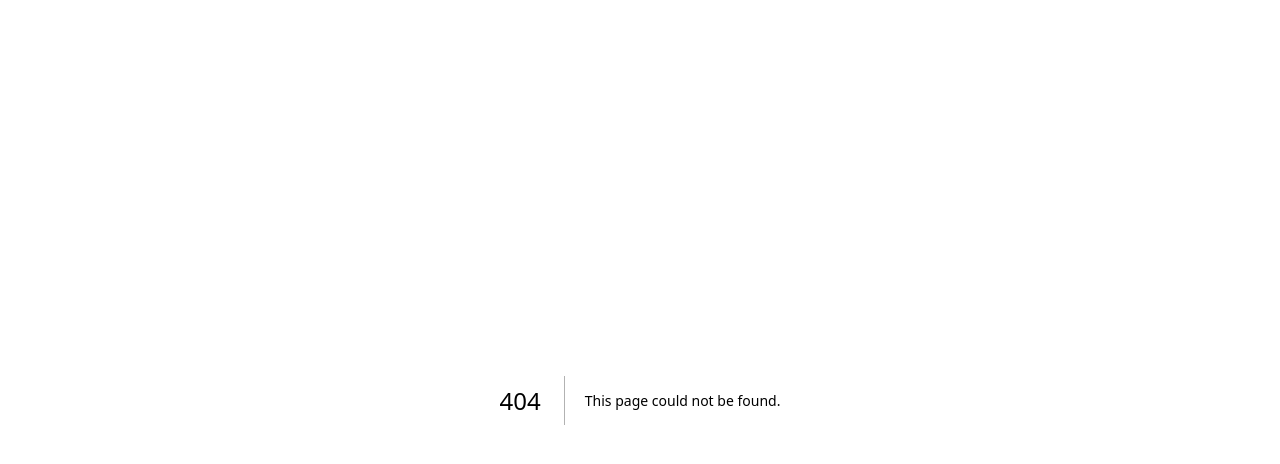
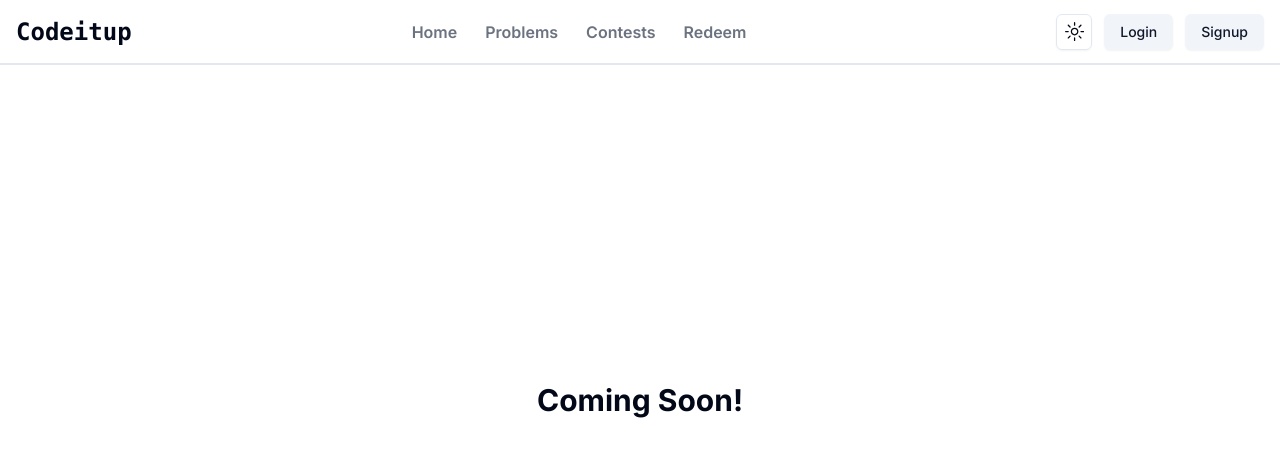
Before and after one commit to Rishab87/Codeitup, a Next.js app in the folder frontend/: page /roadmaps in a window 1280 px wide. Before the commit this address had no page. Shown: the top 464 px of the page. Built offline with nearby package versions, Linux system fonts and the light colour scheme; no server answers; a web font is replaced by a local one.

Commit message:
minor changes

```diff
--- /dev/null
+++ b/frontend/src/app/redeem/page.tsx
@@ -0,0 +1,14 @@
+import Navbar from '@/components/Navbar'
+import React from 'react'
+
+const page = () => {
+  return (
+    <div className='flex justify-center items-center h-[100vh]'>
+        <Navbar/>
+        <p className='font-bold text-3xl '>No Money For This</p>
+        {/*Buy me a coffee link maybe */}
+    </div>
+  )
+}
+
+export default page
--- /dev/null
+++ b/frontend/src/app/roadmaps/page.tsx
@@ -0,0 +1,14 @@
+import Navbar from '@/components/Navbar'
+import React from 'react'
+
+const page = () => {
+  return (
+    <div className='flex justify-center items-center h-[100vh]'>
+        <Navbar/>
+        <p className='font-bold text-3xl '>Coming Soon!</p>
+
+    </div>
+  )
+}
+
+export default page
```
Also changed, not shown: 1 other file (tests, documents, lock files or other folders).
